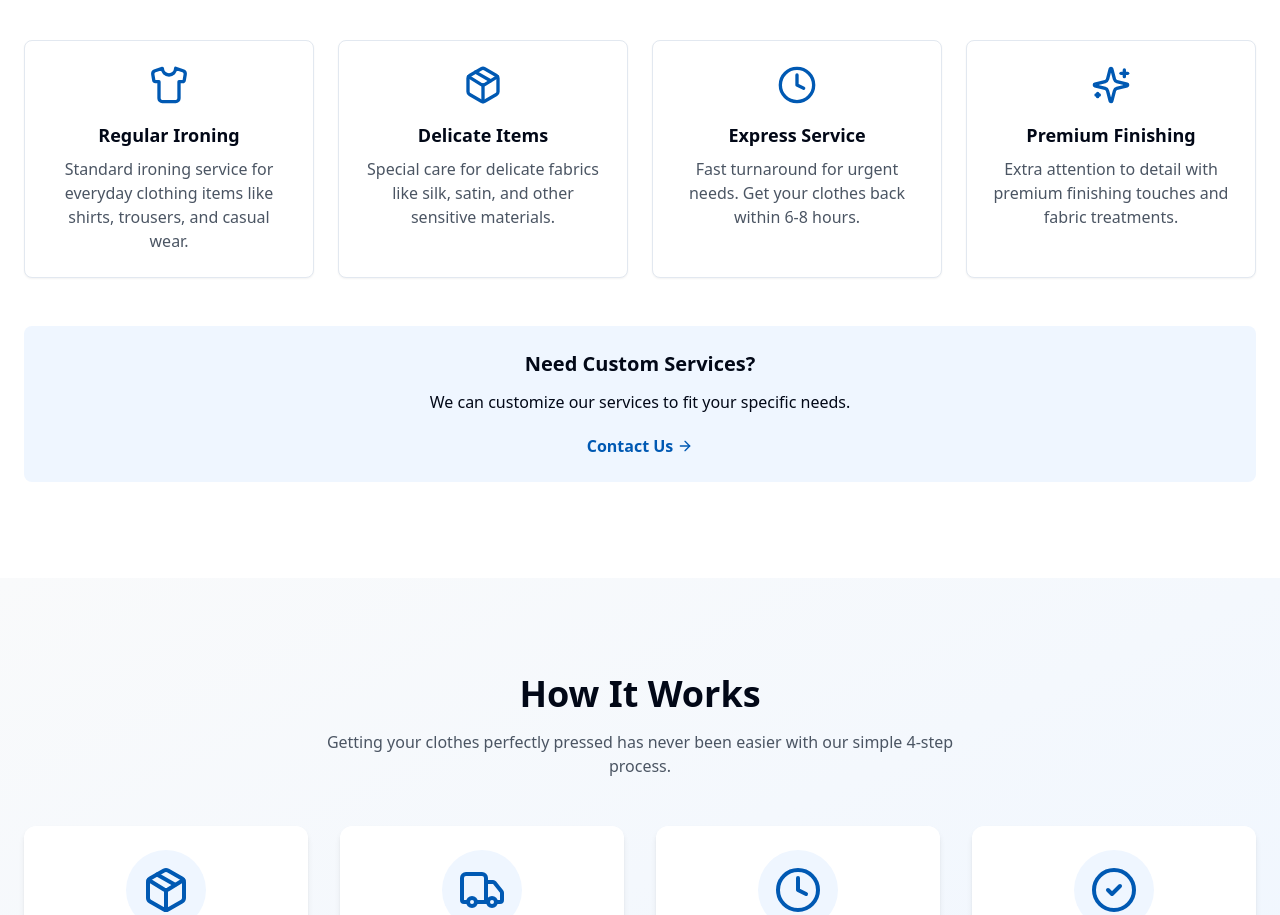
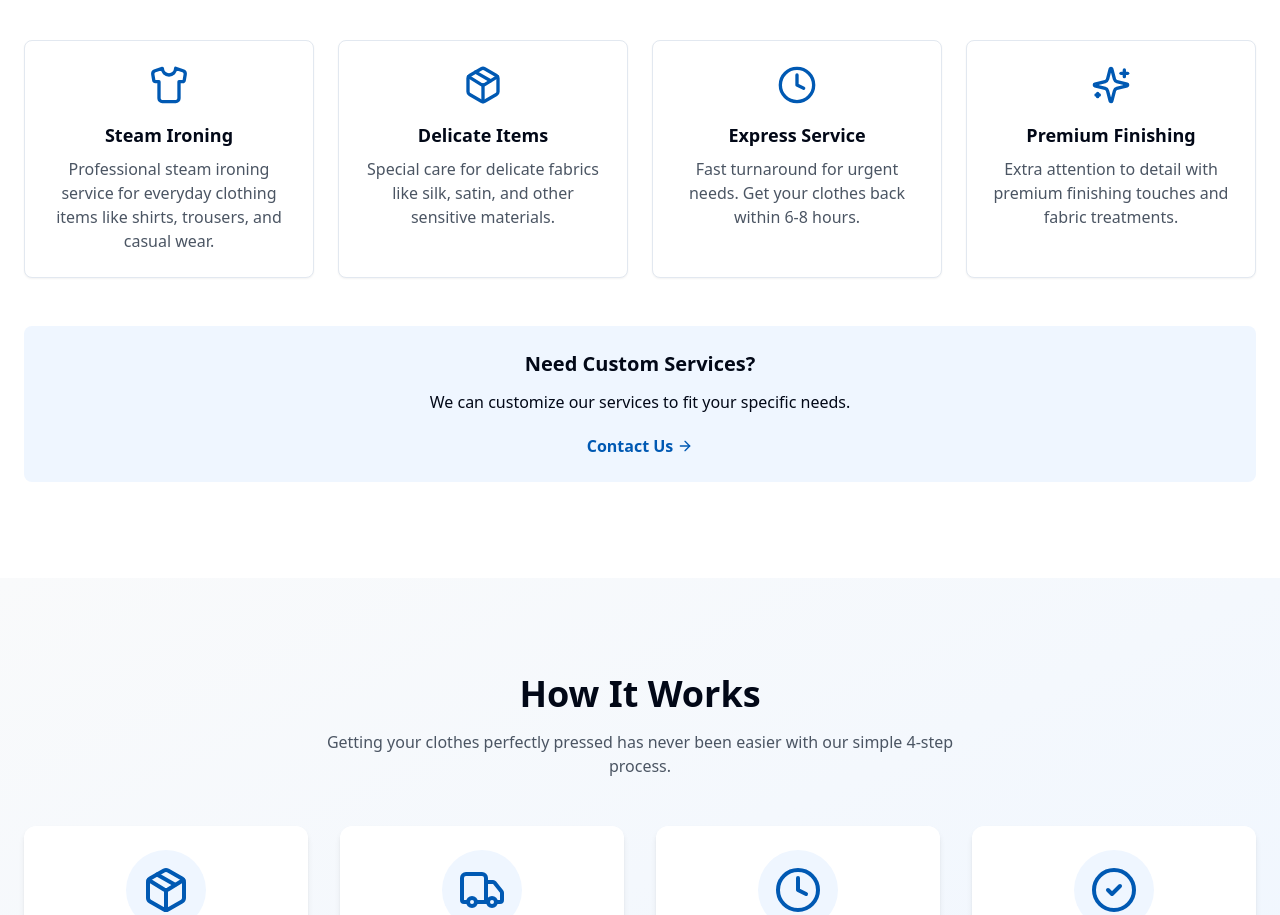
Before and after one commit to favasiqbal/steam-smooth-landing, a React (Vite) app: page / in a window 1280 px wide. Shown: the part 820-1735 px from the top of the page. Built offline with nearby package versions, Linux system fonts and the light colour scheme.

Commit message:
Fix: Update service title
Change "Regular Ironing" to "Steam Ironing" in the Services component.

```diff
--- a/src/components/Services.tsx
+++ b/src/components/Services.tsx
@@ -1,4 +1,3 @@
-
 import { Clock, Shirt, Package, Sparkles, ArrowRight } from 'lucide-react';
 import { Card, CardContent } from "@/components/ui/card";
 
@@ -6,8 +5,8 @@ const Services = () => {
   const servicesList = [
     {
       icon: <Shirt className="h-10 w-10 text-primary" />,
-      title: "Regular Ironing",
-      description: "Standard ironing service for everyday clothing items like shirts, trousers, and casual wear."
+      title: "Steam Ironing",
+      description: "Professional steam ironing service for everyday clothing items like shirts, trousers, and casual wear."
     },
     {
       icon: <Package className="h-10 w-10 text-primary" />,
```
